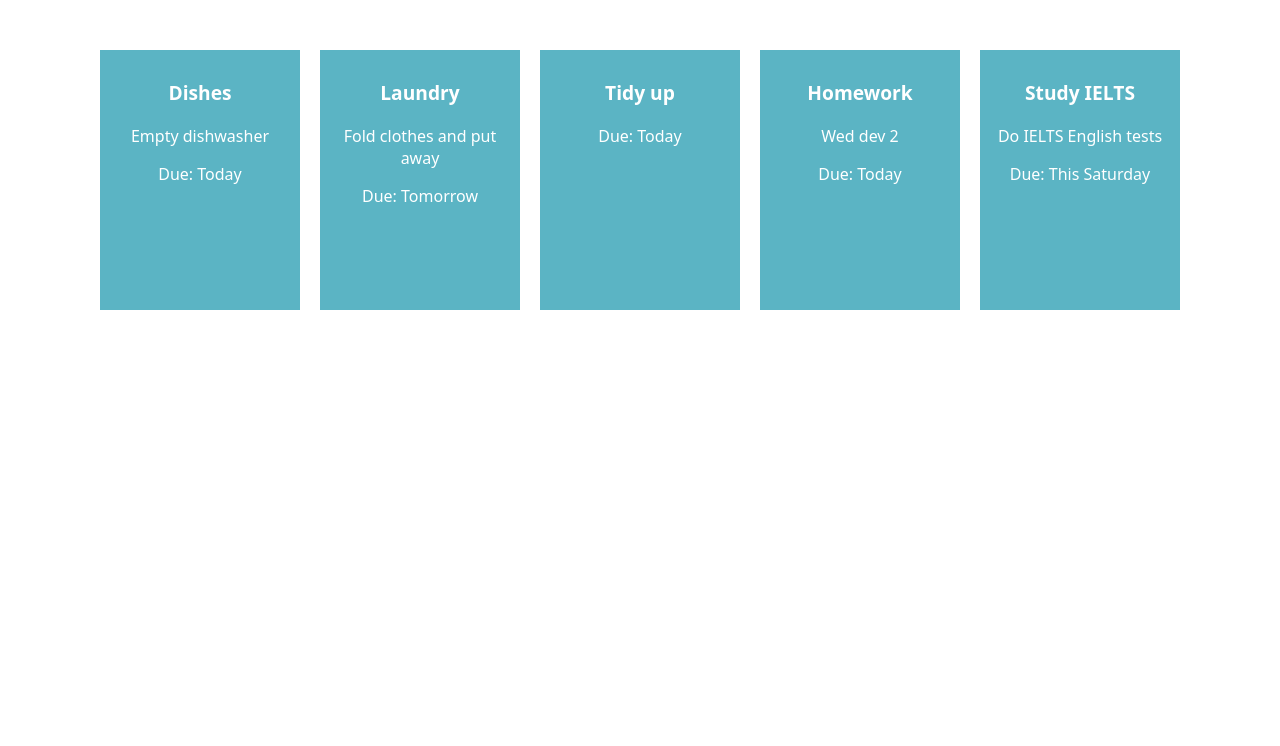
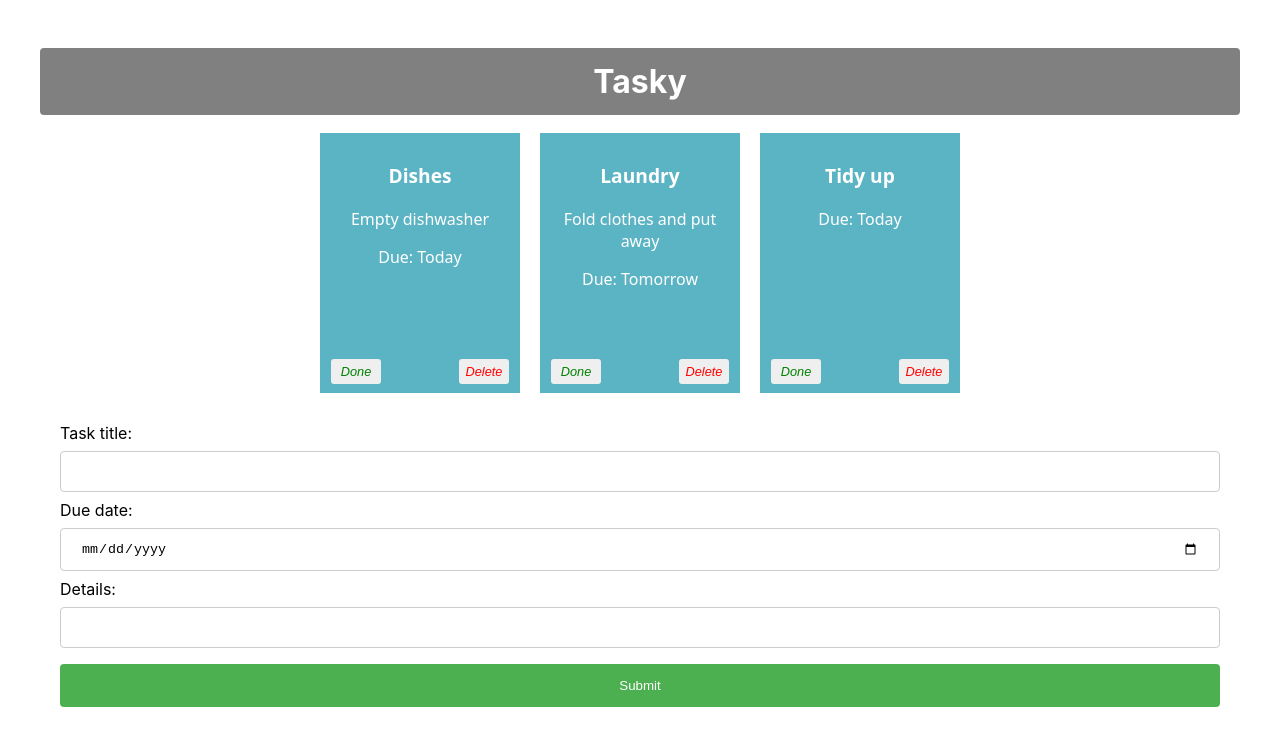
Before and after one commit to Dante-cjh/react-basics-labs, a React (Create React App) app in the folder tasky/: page / in a window 1280 px wide. Shown: the top 746 px of the page. Built offline with nearby package versions, Linux system fonts and the light colour scheme.

Commit message:
Week 3 Lab A done

```diff
--- a/tasky/package.json
+++ b/tasky/package.json
@@ -9,6 +9,7 @@
     "react": "^18.2.0",
     "react-dom": "^18.2.0",
     "react-scripts": "5.0.1",
+    "uuid": "^9.0.1",
     "web-vitals": "^2.1.4"
   },
   "scripts": {
--- a/tasky/src/App.css
+++ b/tasky/src/App.css
@@ -38,3 +38,56 @@ div {
 .content {
   font-style: italic;
 }
+
+button {
+  border: none;
+  border-radius: 3px;
+  font-style: italic;
+  font-size: 0.8em;
+  margin: 4px 6px;
+  width: 50px;
+  height: 25px;
+}
+
+.doneButton {
+  position: absolute;
+  bottom: 5px;
+  left: 5px;
+  color: green;
+}
+
+.deleteButton {
+  position: absolute;
+  bottom: 5px;
+  right: 5px;
+  color: red;
+}
+
+input[type=text], input[type=date] {
+  width: 100%;
+  padding: 12px 20px;
+  margin: 8px 0;
+  display: inline-block;
+  border: 1px solid #ccc;
+  border-radius: 4px;
+  box-sizing: border-box;
+}
+
+input[type=submit] {
+  width: 100%;
+  background-color: #4CAF50;
+  color: white;
+  padding: 14px 20px;
+  margin: 8px 0;
+  border: none;
+  border-radius: 4px;
+  cursor: pointer;
+}
+
+input[type=submit]:hover {
+  background-color: #45a049;
+}
+
+form {
+  text-align: left;
+}
--- a/tasky/src/App.js
+++ b/tasky/src/App.js
@@ -1,27 +1,78 @@
 import './App.css';
 import Task from './components/Task';
 import React, { useState } from 'react';
+import AddTaskForm from './components/Form';
+import { v4 as uuidv4 } from 'uuid';
 
 function App() {
   const [ taskState, setTaskState ] = useState({
     tasks: [
-      { id: 1, title:"Dishes", description: "Empty dishwasher", deadline: "Today"},
-      { id: 2, title: "Laundry", description: "Fold clothes and put away", deadline: "Tomorrow"},
-      { id: 3, title: "Tidy up", deadline: "Today" },
-      { id: 4, title: "Homework", description: "Wed dev 2", deadline: "Today"},
-      { id: 5, title: "Study IELTS", description: "Do IELTS English tests", deadline: "This Saturday"},
+      { id: 1, title:"Dishes", description: "Empty dishwasher", deadline: "Today", done: false },
+      { id: 2, title: "Laundry", description: "Fold clothes and put away", deadline: "Tomorrow", done: false },
+      { id: 3, title: "Tidy up", deadline: "Today", done: false}
     ]
   });
+  const [ formState, setFormState ] = useState({
+    title: "",
+    description: "",
+    deadline: ""
+  });
+  const doneHandler = (taskIndex) => {
+    const tasks = [...taskState.tasks];
+    tasks[taskIndex].done = !tasks[taskIndex].done;
+    setTaskState({tasks});
+    console.log(`${taskIndex} ${tasks[taskIndex].done}`);
+  }
+  const deleteHandler = (taskIndex) => {
+    const tasks = [...taskState.tasks];
+    tasks.splice(taskIndex, 1);
+    setTaskState({tasks});
+  }
+  const formChangeHandler = (event) => {
+    let form = {...formState};
+
+    switch(event.target.name) {
+      case "title":
+          form.title = event.target.value;
+          break;
+      case "description":
+          form.description = event.target.value;
+          break;
+      case "deadline":
+          form.deadline = event.target.value;
+          break;
+      default:
+          form = formState;
+    }
+    setFormState(form);
+  }
+  console.log(formState);
+  const formSubmitHandler = (event) => {
+    event.preventDefault();
+
+    const tasks = [...taskState.tasks];
+    const form = {...formState};
+
+    form.id = uuidv4();
+
+    tasks.push(form);
+    setTaskState({tasks});
+  }
   return (
     <div className="container">
-      {taskState.tasks.map((task) => (
+      <h1>Tasky</h1>
+      {taskState.tasks.map((task, index) => (
         <Task
-          title = {task.title}
-          description = {task.description}
-          deadline = {task.deadline}
-          key = {task.id}
+          title={task.title}
+          description={task.description}
+          deadline={task.deadline}
+          key={task.id}
+          done={task.done}
+          markDone={() => doneHandler(index)}
+          deleteTask = {() => deleteHandler(index)}
         />
       ))}
+      <AddTaskForm submit={formSubmitHandler} change={formChangeHandler}/>
     </div>
   );
 }
--- /dev/null
+++ b/tasky/src/components/Form.js
@@ -0,0 +1,28 @@
+import React from "react";
+
+const AddTaskForm = (props) => {
+
+    return (
+      <div>
+        <form onSubmit={props.submit}>
+          <label>
+              Task title:
+              <input type="text" name="title" required onChange={(event) => props.change(event)}/>
+          </label>
+          <br />
+          <label>
+              Due date:
+              <input type="date" name="deadline" required onChange={(event) => props.change(event)}/>
+          </label>
+          <br />
+          <label>
+              Details:
+              <input type="text" name="description" onChange={(event) => props.change(event)}/>
+          </label>
+          <input type="submit" value="Submit" />
+        </form>
+      </div>
+    )
+  };
+
+  export default AddTaskForm;
--- a/tasky/src/components/Task.js
+++ b/tasky/src/components/Task.js
@@ -2,11 +2,13 @@ import React from "react";
 
 const Task = (props) => {
     return(
-        <div className="card">
+        <div className="card" style={{backgroundColor: props.done ? 'lightgrey' : '#5bb4c4'}}>
             <p className="title">{props.title}</p>
             <p>{props.description}</p>
             <p>Due: {props.deadline}</p>
             <p className="content">{props.children}</p>
+            <button onClick={props.markDone} className="doneButton">Done</button>
+            <button className='deleteButton' onClick={props.deleteTask}>Delete</button>
         </div>
     )
 }
```
Also changed, not shown: 1 other file (tests, documents, lock files or other folders).
